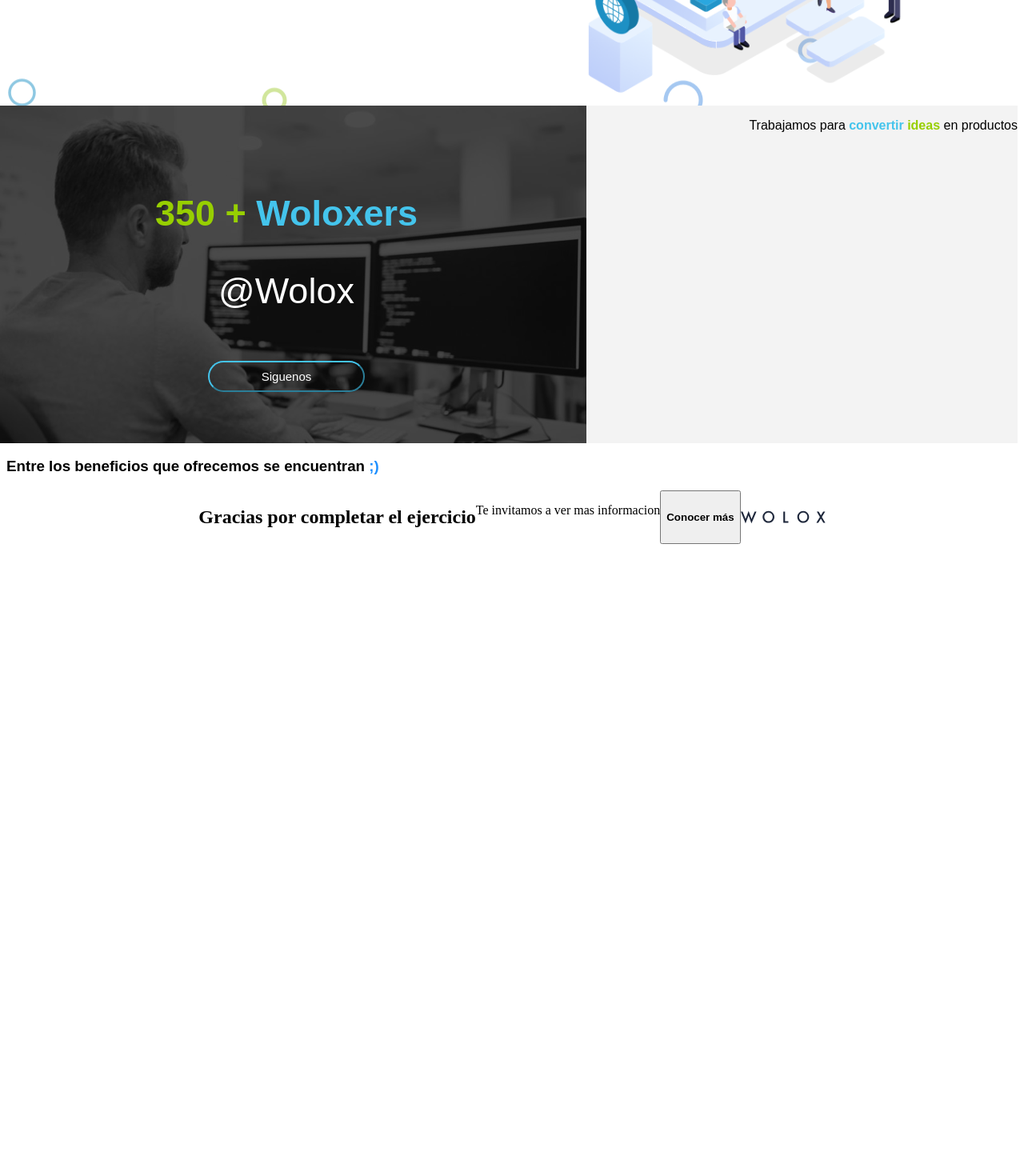
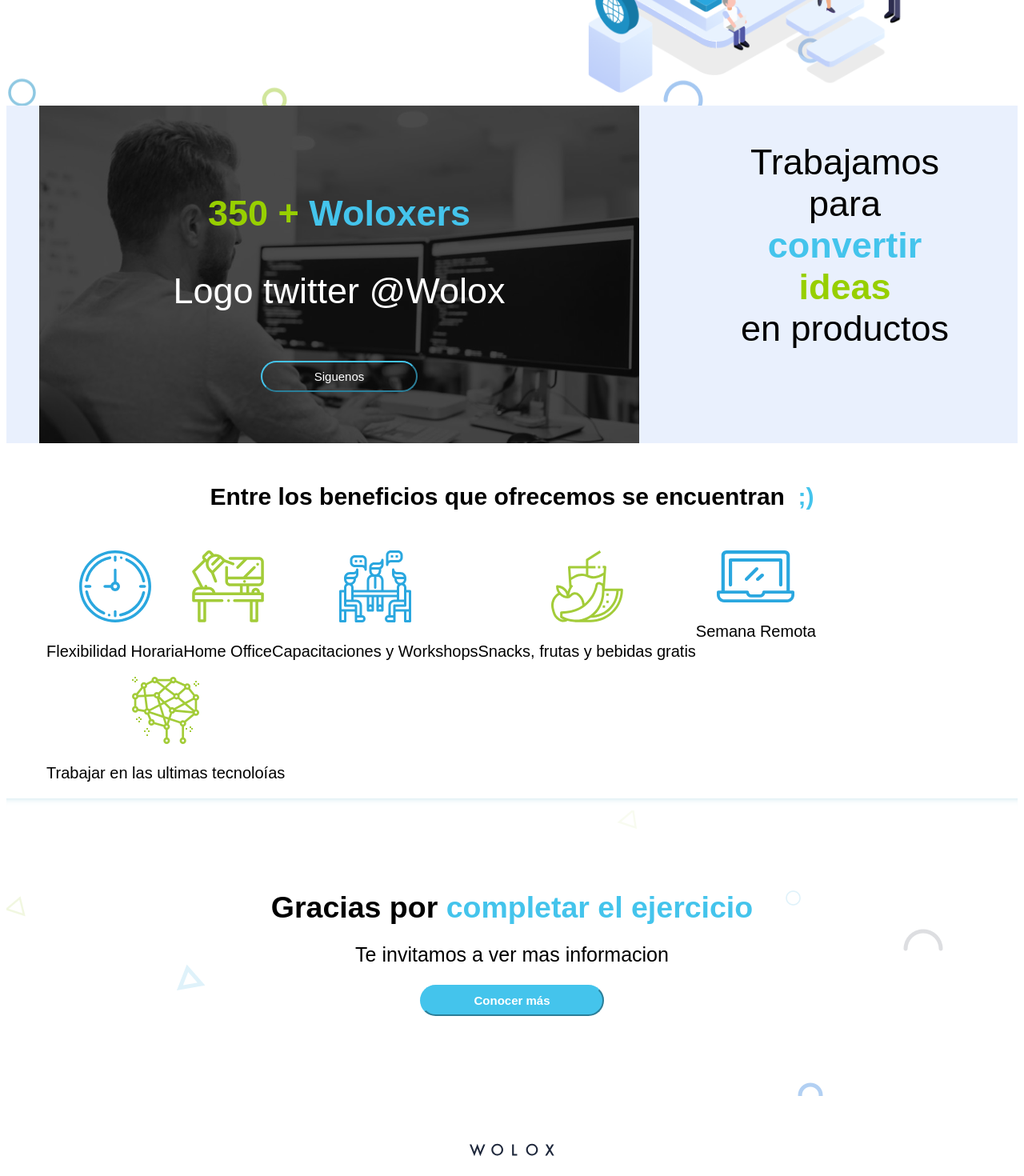
Before and after one commit to Feermoya/wolox-frontend, an Angular app: page /home in a window 1280 px wide. Shown: the part 480-1950 px from the top of the page at 80% size. Before the commit the page ends 1168 px from the top, so only its background shows below. Built offline with nearby package versions, Linux system fonts and the light colour scheme.

Commit message:
advanced home

```diff
--- a/src/app/app.module.ts
+++ b/src/app/app.module.ts
@@ -6,13 +6,15 @@
 import { FooterComponent } from './shared/footer/footer.component';
 import { HomeComponent } from './components/pages/home/home.component';
 import { NavbarComponent } from './shared/navbar/navbar.component';
+import { LoginComponent } from './login/login.component';
 
 @NgModule({
   declarations: [
     AppComponent,
     FooterComponent,
     HomeComponent,
-    NavbarComponent
+    NavbarComponent,
+    LoginComponent
   ],
   imports: [
     BrowserModule,
--- a/src/app/components/pages/home/home.component.css
+++ b/src/app/components/pages/home/home.component.css
@@ -24,9 +24,9 @@
 
 .home {
     display: flex;
-    justify-content: space-between;
+    justify-content: space-around;
     flex-wrap: wrap;
-    background-color: rgb(243, 243, 243);
+    background-color: #e9f0fd;
 }
 
 .imgWoloxer {
@@ -34,12 +34,19 @@
     justify-content: center;
     align-items: center;
     width: 700px;
+    flex-wrap: wrap;
 }
 
 .textImg {
     position: absolute;
     text-align: center;
     font-size: 45px;
+    flex-wrap: wrap;
+}
+
+#text {
+    text-align: center;
+    justify-content: center;
 }
 
 button {
@@ -57,3 +64,56 @@
     background-color: #44c4ec;
     color: black;
 }
+
+.textWoloxer {
+    display: flex;
+    flex-wrap: wrap;
+    text-align: center;
+    justify-content: center;
+    font-size: 45px;
+    width: 300px;
+}
+
+.benefits-subtitle {
+    display: flex;
+    justify-content: center;
+    flex-wrap: wrap;
+    flex-direction: row;
+    align-items: flex-end;
+    margin-top: 50px;
+    font-size: 30px;
+}
+
+.benefitsContent {
+    justify-content: center;
+    flex-wrap: wrap;
+    flex-direction: row;
+    align-items: flex-end;
+    margin-top: 50px;
+}
+
+.benefits {
+    flex-wrap: wrap;
+    display: flex;
+    margin-left: 50px;
+    margin-right: 50px;
+    text-align: center;
+    font-size: 20px;
+    flex-direction: row;
+}
+
+.bene {
+    flex-direction: column;
+    flex-wrap: wrap;
+}
+
+
+/*
+p,
+h3,
+button {
+    font-family: "Monserrat", sans-serif;
+    font-size: 25px;
+    font-weight: 800;
+    text-decoration: none;
+} */
--- a/src/app/components/pages/home/home.component.html
+++ b/src/app/components/pages/home/home.component.html
@@ -14,24 +14,58 @@
         <img src="./assets/img_woloxer.png " alt="imagenWoloxer" />
 
         <div class="textImg">
-            <p>
+            <p id="text">
                 <strong style="color: #97cf00">350 +</strong>
                 <strong style="color: #44c4ec"> Woloxers</strong>
             </p>
-            <p id="text" style="color: white">@Wolox</p>
+            <p id="text" style="color: white">Logo twitter @Wolox</p>
             <button class="follow-button">Siguenos</button>
         </div>
     </div>
 
-    <div class="textWoloxer">
-        <p>
+    <div>
+        <p class="textWoloxer">
             Trabajamos para <strong style="color: #44c4ec"> convertir</strong>
             <strong style="color: #97cf00"> ideas</strong> en productos
         </p>
     </div>
 </div>
 
-<h3 class="benefits-title">
+<h3 class="benefits-subtitle">
     Entre los beneficios que ofrecemos se encuentran
-    <strong style="color: dodgerblue"> ;) </strong>
+    <strong style="color: #44c4ec"> &nbsp; ;) </strong>
 </h3>
+
+<div class="benefitsContent">
+    <div class="benefits">
+        <div class="bene">
+            <img src="../../../../assets/Ic_Hour.svg" alt="" />
+            <p>Flexibilidad Horaria</p>
+        </div>
+
+        <div class="bene">
+            <img src="../../../../assets/Ic_HomeOffice.svg" alt="" />
+            <p>Home Office</p>
+        </div>
+
+        <div class="bene">
+            <img src="../../../../assets/Ic_Workshops.svg" alt="" />
+            <p>Capacitaciones y Workshops</p>
+        </div>
+
+        <div class="bene">
+            <img src="../../../../assets/Ic_DrinkSnacks.svg" alt="" />
+            <p>Snacks, frutas y bebidas gratis</p>
+        </div>
+
+        <div class="bene">
+            <img src="../../../../assets/Ic_laptop.svg" alt="" />
+            <p>Semana Remota</p>
+        </div>
+
+        <div class="bene">
+            <img src="../../../../assets/Ic_brain.svg" alt="" />
+            <p>Trabajar en las ultimas tecnoloías</p>
+        </div>
+    </div>
+</div>
--- /dev/null
+++ b/src/app/login/login.component.html
@@ -0,0 +1 @@
+<p>login works!</p>
--- /dev/null
+++ b/src/app/login/login.component.ts
@@ -0,0 +1,15 @@
+import { Component, OnInit } from '@angular/core';
+
+@Component({
+  selector: 'app-login',
+  templateUrl: './login.component.html',
+  styleUrls: ['./login.component.css']
+})
+export class LoginComponent implements OnInit {
+
+  constructor() { }
+
+  ngOnInit(): void {
+  }
+
+}
--- a/src/app/shared/footer/footer.component.css
+++ b/src/app/shared/footer/footer.component.css
@@ -1,4 +1,58 @@
+* {
+    box-sizing: border-box;
+    margin: 0;
+    padding: 0;
+    justify-content: center;
+    flex-wrap: wrap;
+    font-family: "Monserrat", sans-serif;
+}
+
+hr {
+    border: 0;
+    height: 15px;
+    box-shadow: inset 0 8px 12px -12px #82c1d4;
+}
+
 .footer {
+    background-image: url(../../../assets/Backgrounds/Bg_Footer.png);
+    align-items: center;
     display: flex;
+    flex-flow: column wrap;
+    padding: 100px;
+    width: 100%;
+}
+
+.title {
+    font-size: 25px;
+}
+
+.footer p {
+    line-height: 3em;
+    font-size: 25px;
+}
+
+.logoFooter {
     justify-content: center;
+    padding-top: 50px;
+    padding-bottom: 15px;
+    align-items: center;
+    display: flex;
+    flex-flow: column wrap;
 }
+
+button {
+    padding: 9px 65px;
+    color: white;
+    background-color: #44c4ec;
+    border-color: #44c4ec;
+    border-radius: 50px;
+    cursor: pointer;
+    transition: all 0.3s ease 0s;
+    font-size: 15px;
+}
+
+button:hover {
+    background-color: white;
+    color: black;
+    border-color: white;
+}
--- a/src/app/shared/footer/footer.component.html
+++ b/src/app/shared/footer/footer.component.html
@@ -1,8 +1,20 @@
-<div class="footer">
-    <h2>Gracias por completar el ejercicio</h2>
-    <p>Te invitamos a ver mas informacion</p>
+<footer>
+    <hr />
+    <div class="footer">
+        <div class="title">
+            <h2>
+                Gracias por
+                <strong style="color: #44c4ec">completar el ejercicio</strong>
+            </h2>
+        </div>
 
-    <button><strong>Conocer más</strong></button>
+        <div class="content">
+            <p>Te invitamos a ver mas informacion</p>
+        </div>
 
-    <img src="./assets/Ic_Wolox_Footer.svg" alt="imagenHero" class="imagenHeader" />
-</div>
+        <button><strong>Conocer más</strong></button>
+    </div>
+    <div class="logoFooter">
+        <img src="./assets/Ic_Wolox_Footer.svg" alt="Logo Footer" />
+    </div>
+</footer>
```
Also changed, not shown: src/app/login/login.component.css (added), 1 other file (tests, documents, lock files or other folders).
